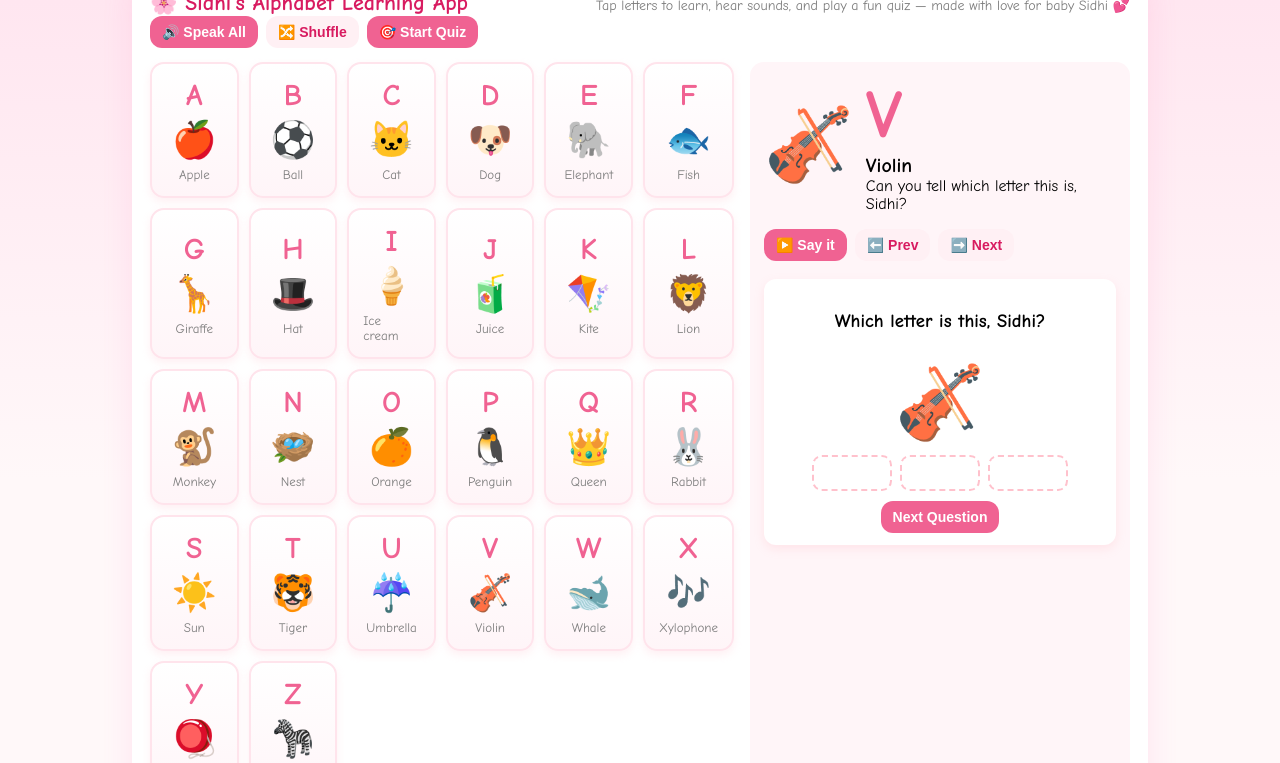
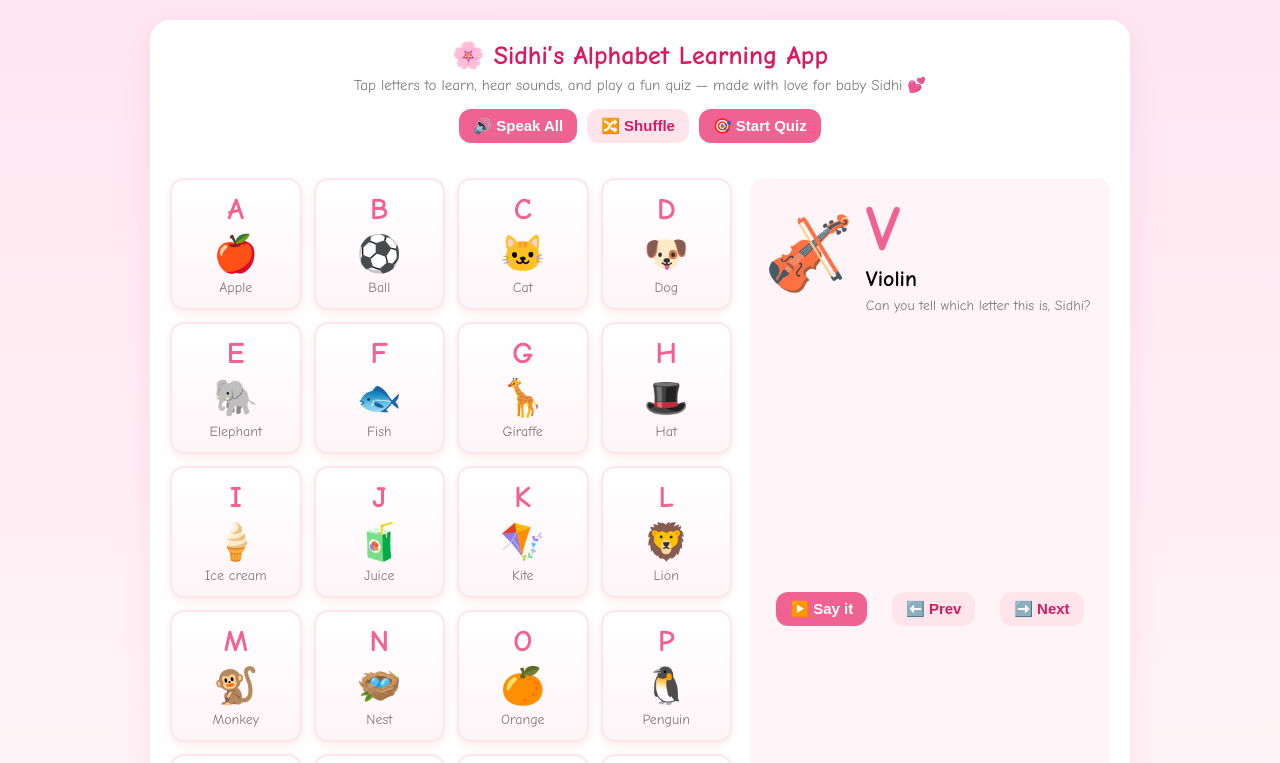
Before and after one commit to Sahootapas/sidhi-learning-app, a plain HTML site: page index.html in a window 1280 px wide. Both pictures are taken after a click on the button "🎯 Start Quiz". Shown: the top 763 px of the page. Drawn offline with Linux system fonts and the light colour scheme.

Commit message:
Update style.css

```diff
--- a/style.css
+++ b/style.css
@@ -1,120 +1,126 @@
 :root {
   --bg: #fff8f9;
   --card: #ffffff;
-  --accent: #f06292; /* soft pink */
+  --accent: #f06292;
   --muted: #7c7c7c;
 }
 
-html, body {
-  height: 100%;
-  margin: 0;
-  font-family: 'Comic Sans MS', 'Poppins', system-ui, sans-serif;
+* {
+  box-sizing: border-box;
 }
 
 body {
-  background: linear-gradient(180deg, #ffe6f0 0%, var(--bg) 60%);
+  margin: 0;
+  font-family: 'Comic Sans MS', 'Poppins', sans-serif;
+  background: linear-gradient(180deg, #ffe6f0 0%, var(--bg) 80%);
   display: flex;
-  align-items: center;
   justify-content: center;
   padding: 20px;
 }
 
 .app {
+  background: var(--card);
   width: 100%;
   max-width: 980px;
-  background: var(--card);
   border-radius: 20px;
   box-shadow: 0 8px 30px rgba(255, 105, 180, 0.15);
-  padding: 18px;
+  padding: 20px;
 }
 
 header {
-  display: flex;
-  align-items: center;
-  justify-content: space-between;
-  gap: 12px;
+  text-align: center;
+  margin-bottom: 10px;
 }
 
 h1 {
-  font-size: 22px;
   margin: 0;
   color: #d81b60;
+  font-size: 26px;
 }
 
-p.lead {
-  margin: 4px 0 0;
+.lead {
+  margin-top: 5px;
   color: var(--muted);
-  font-size: 14px;
+  font-size: 15px;
 }
 
 .controls {
   display: flex;
-  gap: 8px;
-  align-items: center;
+  justify-content: center;
+  gap: 10px;
+  margin-bottom: 15px;
 }
 
 button {
   background: var(--accent);
   color: white;
-  border: 0;
-  padding: 8px 12px;
+  border: none;
   border-radius: 12px;
+  padding: 8px 14px;
+  cursor: pointer;
+  font-size: 15px;
   font-weight: 600;
-  cursor: pointer;
-  font-size: 14px;
 }
 
 button.secondary {
-  background: #fff0f4;
+  background: #ffe4ec;
   color: #d81b60;
 }
 
 .container {
   display: grid;
-  grid-template-columns: 1fr 380px;
-  gap: 16px;
-  margin-top: 14px;
+  grid-template-columns: 1fr 360px;
+  gap: 18px;
+  margin-top: 25px;
+  padding-top: 10px; /* fix for first row cut */
 }
 
 /* Letter grid */
 .grid {
   display: grid;
-  grid-template-columns: repeat(6, 1fr);
-  gap: 10px;
+  grid-template-columns: repeat(auto-fill, minmax(110px, 1fr));
+  gap: 12px;
 }
 
 .card {
   background: linear-gradient(180deg, #fff, #fff5f8);
   border-radius: 14px;
-  padding: 14px;
-  display: flex;
-  flex-direction: column;
-  align-items: center;
-  justify-content: center;
-  cursor: pointer;
-  user-select: none;
+  padding: 12px;
+  text-align: center;
   border: 2px solid #ffe4ec;
-  box-shadow: 0 4px 8px rgba(255, 182, 193, 0.2);
-  transition: transform .15s ease;
+  box-shadow: 0 4px 8px rgba(255, 182, 193, 0.25);
+  transition: transform 0.2s;
 }
 
 .card:hover {
   transform: scale(1.05);
 }
 
-.letter { font-size: 30px; font-weight: 800; color: var(--accent); }
-.emoji { font-size: 36px; margin-top: 6px; }
-.word { font-size: 13px; color: var(--muted); margin-top: 6px; }
+.letter {
+  font-size: 30px;
+  font-weight: 800;
+  color: var(--accent);
+}
 
-/* Preview */
+.emoji {
+  font-size: 36px;
+  margin-top: 6px;
+}
+
+.word {
+  font-size: 14px;
+  color: var(--muted);
+  margin-top: 4px;
+}
+
+/* Right preview area */
 .preview {
   background: #fff5f8;
   border-radius: 14px;
   padding: 14px;
-  height: 100%;
   display: flex;
   flex-direction: column;
-  gap: 8px;
+  justify-content: space-between;
 }
 
 .preview-main {
@@ -123,63 +129,82 @@ button.secondary {
   gap: 12px;
 }
 
-.big-emoji { font-size: 72px; }
-.big-letter { font-size: 68px; font-weight: 800; color: var(--accent); }
-.preview-word { font-size: 20px; font-weight: 700; }
+.big-emoji {
+  font-size: 72px;
+}
 
-.actions { display: flex; gap: 8px; margin-top: 8px; }
+.big-letter {
+  font-size: 64px;
+  font-weight: 800;
+  color: var(--accent);
+}
 
-/* Quiz section */
-.quiz-area { margin-top: 10px; }
+.preview-word {
+  font-size: 22px;
+  font-weight: 700;
+}
+
+.hint {
+  color: var(--muted);
+  font-size: 14px;
+  margin-top: 5px;
+}
+
+.actions {
+  display: flex;
+  justify-content: space-around;
+  margin-top: 10px;
+}
+
+/* Quiz */
+.quiz-area {
+  margin-top: 12px;
+}
+
 .quiz-card {
   background: #fff;
-  padding: 12px;
   border-radius: 12px;
-  display: flex;
-  flex-direction: column;
-  gap: 10px;
-  align-items: center;
+  padding: 14px;
   box-shadow: 0 4px 10px rgba(255, 182, 193, 0.25);
+  text-align: center;
 }
 
 .options {
   display: flex;
-  gap: 8px;
+  justify-content: center;
   flex-wrap: wrap;
-  justify-content: center;
+  gap: 10px;
+  margin-top: 8px;
 }
 
 .option {
-  min-width: 80px;
-  padding: 8px;
+  background: #fff;
+  border: 2px dashed #ffc1cc;
   border-radius: 10px;
-  border: 2px dashed #ffc1cc;
-  background: #fff;
+  padding: 8px 14px;
   cursor: pointer;
+  font-size: 18px;
 }
 
 .option.correct {
   border-color: green;
-  background: rgba(16, 185, 129, 0.08);
+  background: rgba(16, 185, 129, 0.1);
 }
 
 .option.wrong {
   border-color: red;
-  background: rgba(255, 99, 71, 0.06);
+  background: rgba(255, 99, 71, 0.1);
 }
 
 footer {
-  display: flex;
-  justify-content: space-between;
-  align-items: center;
-  margin-top: 12px;
+  text-align: center;
   color: var(--muted);
-  font-size: 13px;
+  font-size: 14px;
+  margin-top: 16px;
 }
 
 @media (max-width: 900px) {
-  .container { grid-template-columns: 1fr; }
-  .grid { grid-template-columns: repeat(4, 1fr); }
-  .big-emoji { font-size: 56px; }
-  .big-letter { font-size: 48px; }
+  .container {
+    grid-template-columns: 1fr;
+  }
 }
```
